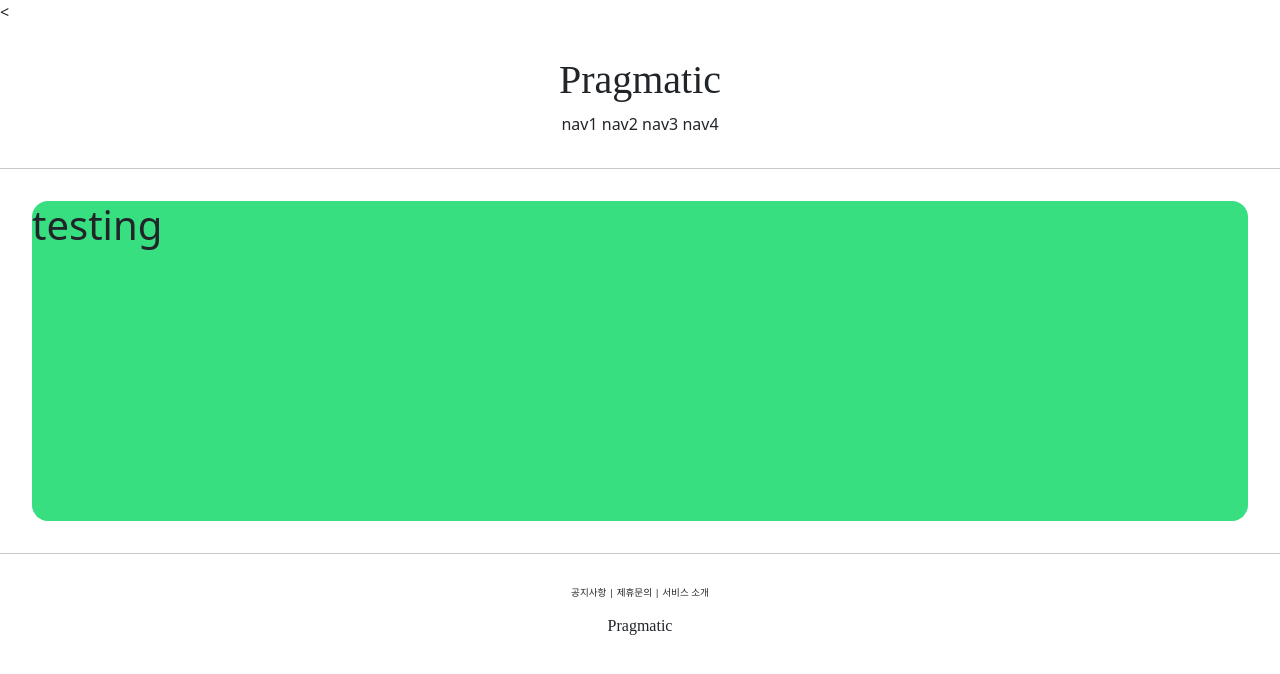
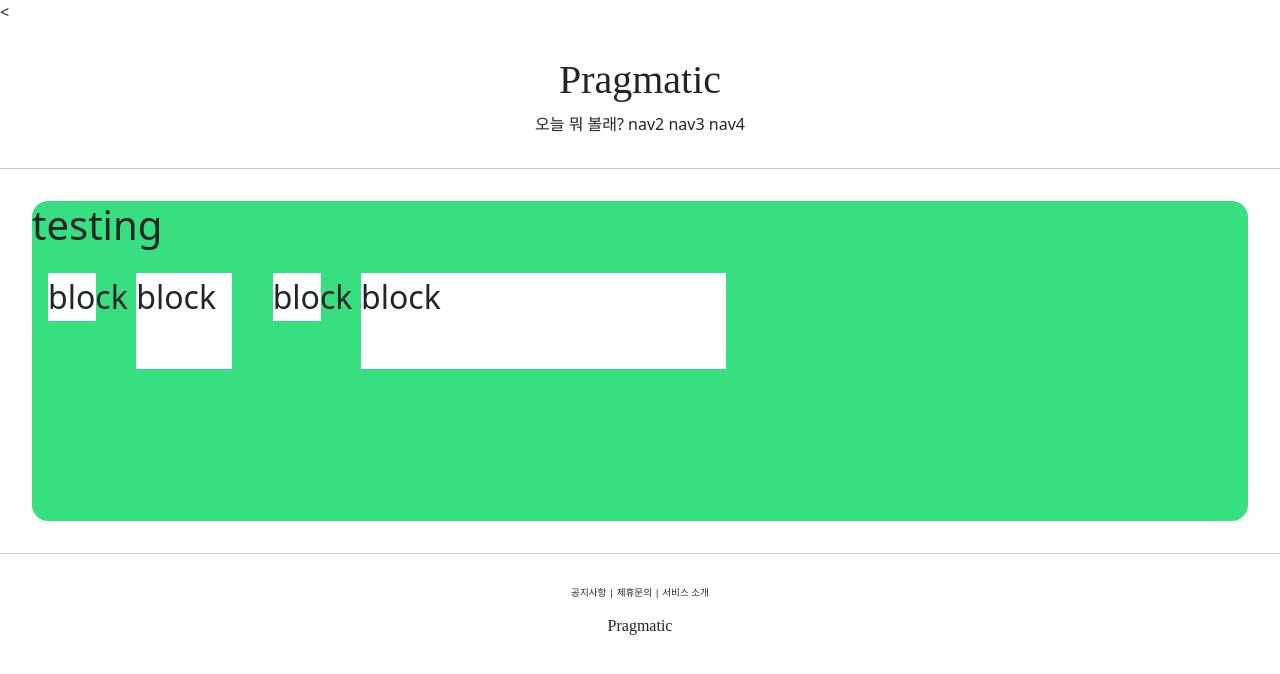
Before and after one commit to kyh1997/pragmatic1, a Django app: page /account/hello_world/ in a window 1280 px wide. Shown: the top 674 px of the page. Run offline with Django 3.2, Linux system fonts and the light colour scheme; some web fonts are replaced.

Commit message:
"dJango 12 "

```diff
--- a/accountapp/templates/accountapp/hello_world.html
+++ b/accountapp/templates/accountapp/hello_world.html
@@ -2,9 +2,25 @@
 
 {% block content %}
 
-    <div style="height: 20rem; background-color: #38df81; border-radius: 1rem; margin: 2rem;">
+    <style>
+        .testing{
+            background-color: white;
+            height: 3rem;
+            width: 3rem;
+            margin: 1rem;
+        }
+
+    </style>
+
+    <div style="height: 20rem; background-color: #38df81; border-radius: 1rem; margin: 2rem; font-size:2rem">
         <h1>
             testing
         </h1>
+
+        <div class="testing" style="display: inline-block; width: 48px; height:48px;">block</div>
+        <div class="testing" style="display: inline-block; width: 3em; height:3em;">block</div>
+        <div class="testing" style="display: inline-block; width: 3rem; height:3rem;">block</div>
+        <div class="testing" style="display: inline-block; width: 30%; height:30%;">block</div>
+
     </div>
     {%  endblock %}
--- a/templates/header.html
+++ b/templates/header.html
@@ -3,7 +3,7 @@
         <div>
             <h1 class="pragmatic_logo">Pragmatic</h1>
         </div>
-            <span>nav1</span>
+            <span>오늘 뭐 볼래?</span>
             <span>nav2</span>
             <span>nav3</span>
             <span>nav4</span>
```
